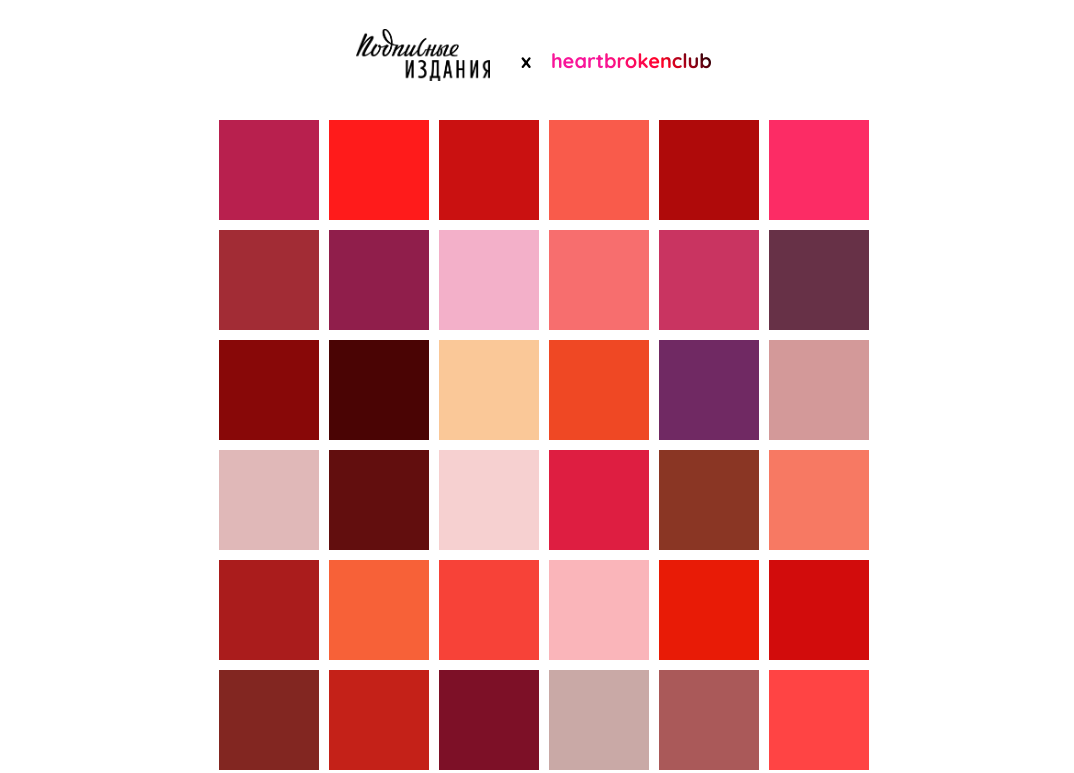
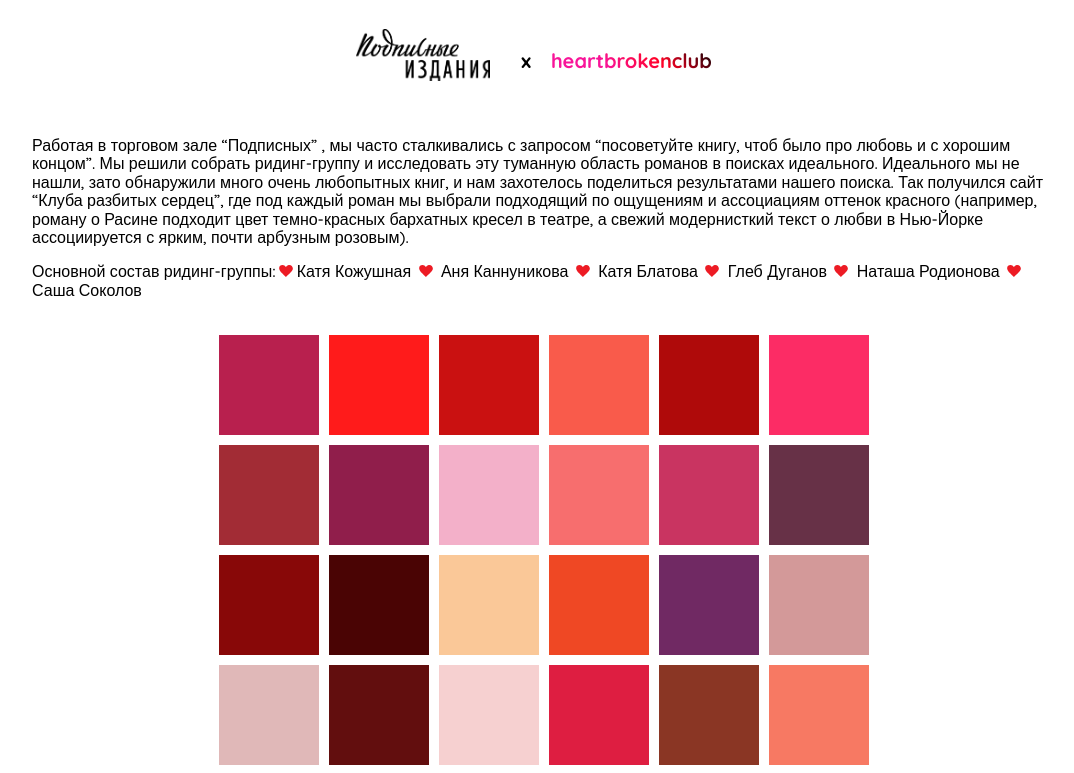
Before and after one commit to lizasilent/heartbrokenclub, a React (Create React App) app: page / in a window 1280 px wide. Shown: the top 773 px of the page, without its empty margins (96-1170 px from the left). Built offline with nearby package versions, Linux system fonts and the light colour scheme; a web font is replaced by a local one.

Commit message:
images fix

```diff
--- a/package.json
+++ b/package.json
@@ -13,7 +13,7 @@
     "web-vitals": "^1.1.2"
   },
   "scripts": {
-    "start": "react-scripts start",
+    "start": "react-scripts --openssl-legacy-provider start",
     "build": "react-scripts build",
     "test": "react-scripts test",
     "eject": "react-scripts eject"
--- a/src/components/Main.css
+++ b/src/components/Main.css
@@ -7,6 +7,13 @@
   min-height: 120px;
   align-items: center;
   justify-content: space-between;
+}
+
+.main__text{
+  font-family: "Quicksand", sans-serif;
+  font-size: 16px;
+ text-align: left;
+ padding-bottom: 20px;
 }
 
 .wrapper {
--- a/src/components/Main.js
+++ b/src/components/Main.js
@@ -2,9 +2,32 @@ import "./Main.css";
 import React from "react";
 
 function Main({ popupActive, cards }) {
-
   return (
     <main className="main">
+      <div className="main__text">
+        <p>
+          Работая в торговом зале “Подписных” , мы часто сталкивались с запросом
+          “посоветуйте книгу, чтоб было про любовь и с хорошим концом”. Мы
+          решили собрать ридинг-группу и исследовать эту туманную область
+          романов в поисках идеального. Идеального мы не нашли, зато обнаружили
+          много очень любопытных книг, и нам захотелось поделиться результатами
+          нашего поиска. Так получился сайт “Клуба разбитых сердец”, где под
+          каждый роман мы выбрали подходящий по ощущениям и ассоциациям оттенок
+          красного (например, роману о Расине подходит цвет темно-красных
+          бархатных кресел в театре, а свежий модернисткий текст о любви в
+          Нью-Йорке ассоциируется с ярким, почти арбузным розовым).
+        </p>
+        <p>
+          Основной состав ридинг-группы:
+          <span className="popup__logo"></span>Катя Кожушная{" "}
+          <span className="popup__logo"></span> Аня Каннуникова{" "}
+          <span className="popup__logo"></span> Катя Блатова{" "}
+          <span className="popup__logo"></span> Глеб Дуганов{" "}
+          <span className="popup__logo"></span> Наташа Родионова{" "}
+          <span className="popup__logo"></span> Саша Соколов
+        </p>
+      </div>
+
       <ul className="wrapper">
         {cards.map((card) => (
           <li
--- a/src/initials/initial.js
+++ b/src/initials/initial.js
@@ -1,8 +1,7 @@
 const initialCards = [
   {
     id: 1,
-
-    image: "https://www.podpisnie.ru/upload/iblock/9f7/oy8lqh4epa4bn4j7cdhrflnqvna0onpk.jpg",
+    image: "https://www.podpisnie.ru/upload/resize_cache/iblock/ed1/1262_575_1/ruaauopr2h8d3bo34tjdr303s17bllal.jpg",
     book: "Девушка на качелях",
     author: "Ричард Адамс",
     link: "https://www.podpisnie.ru/books/devushka-na-kachelyakh/",
@@ -11,7 +10,7 @@ const initialCards = [
   },
   {
     id: 2,
-    image:"https://www.podpisnie.ru/upload/iblock/b9a/p4koe82dbgfb8vwtu45jta1m7xnlha5d.jpg",
+    image:"https://www.podpisnie.ru/upload/resize_cache/iblock/41b/1262_575_1/42orml3x9r5iicmxe6wvi3hvdzvxoy64.jpg",
     book: "Волхв",
     author: "Джон Фаулз",
     link: "https://www.podpisnie.ru/books/volkhv-s-ill/",
@@ -21,7 +20,7 @@ const initialCards = [
 
   {
     id: 3,
-    image:"https://www.podpisnie.ru/upload/iblock/099/mpsir0a413ajxbufdwpymux58s491uyg.jpg",
+    image:"https://www.podpisnie.ru/upload/resize_cache/iblock/f7b/1262_575_1/2miupdl92d8fbzt15zmw5limyl4ovga0.jpg",
     book: "Последняя любовь в Константинополе",
     author: "Милорад Павич",
     link: "https://www.podpisnie.ru/books/poslednyaya-lyubov-v-konstantinopole/",
@@ -31,7 +30,7 @@ const initialCards = [
 
   {
     id: 4,
-    image:"https://www.podpisnie.ru/upload/iblock/650/d2gnw479xm1vlbyx1zb875vde9hdgq70.jpg",
+    image:"https://www.podpisnie.ru/upload/resize_cache/iblock/b57/1262_575_1/4jupwqhbbqjg7d6zj86dch8jovr9u7e5.jpg",
     book: "Дьявол во плоти",
     author: "Реймон Родиге",
     link: "https://www.podpisnie.ru/books/dyavol-vo-ploti/",
@@ -41,7 +40,7 @@ const initialCards = [
 
   {
     id: 5,
-    image:"https://www.podpisnie.ru/upload/iblock/391/326ly2uv35dzhyhr19nq02f3ksce5l1w.jpg",
+    image:"https://www.podpisnie.ru/upload/resize_cache/iblock/33e/1262_575_1/vpkabzred1ryvcuz8hy9znxutxuugf2t.jpg",
     book: "Zoo, или письма о нелюбви",
     author: "Виктор Шкловский",
     link: "https://www.podpisnie.ru/books/sobranie-sochineniy-tom-2-biografiya/",
@@ -51,7 +50,7 @@ const initialCards = [
 
   {
     id: 6,
-    image:"https://www.podpisnie.ru/upload/iblock/d94/8ebz82zph46iqz2x2g111krk0o2yu7ls.jpg",
+    image:"https://www.podpisnie.ru/upload/resize_cache/iblock/99f/1262_575_1/nhhajpupnkvwgbty6nfstfj2avo2l9ed.jpg",
     book: "Современная любовь",
     author: "Констанс де Жонг",
     link: "https://www.podpisnie.ru/books/sovremennaya-lyubov/",
@@ -61,7 +60,7 @@ const initialCards = [
 
   {
     id: 7,
-    image:"https://www.podpisnie.ru/upload/iblock/780/hkzerpokibfhwbgrghun5zh57w05skvq.jpg",
+    image:"https://www.podpisnie.ru/upload/iblock/450/s419kaxn17vzyhtmfpsylkkije9qjgqs.jpg",
     book: "Тит Беренику не любил",
     author: "Натали Азуле",
     link: "https://www.podpisnie.ru/books/tit-bereniku-ne-lyubil/",
@@ -71,7 +70,7 @@ const initialCards = [
 
   {
     id: 8,
-    image:"https://www.podpisnie.ru/upload/iblock/b5e/s7tok5ww0ughgzs4es5qbvzdheo9tz4w.jpg",
+    image:"https://www.podpisnie.ru/upload/resize_cache/iblock/db3/1262_575_1/201bbzb652f7jgwtfxpojy5n10sha123.jpg",
     book: "Ольга",
     author: "Бернхард Шлинк",
     link: "https://www.podpisnie.ru/books/ol-ga-myagk-obl/",
@@ -81,7 +80,7 @@ const initialCards = [
 
   {
     id: 9,
-    image:"https://www.podpisnie.ru/upload/iblock/0c3/sxs5y5z85zimdtzi6l94668nthr6n4s3.jpg",
+    image:"https://www.podpisnie.ru/upload/resize_cache/iblock/f02/1262_575_1/bclz404511dkqmql6gqoxn7ie2anwe6i.jpg",
     book: "Обладать",
     author: "Антония Байет",
     link: "https://www.podpisnie.ru/books/obladat/",
@@ -91,7 +90,7 @@ const initialCards = [
 
   {
     id: 10,
-    image:"https://www.podpisnie.ru/upload/iblock/fd6/ftdthf695w8w3ntqkytrzp3nae4etfn2.jpg",
+    image:"https://www.podpisnie.ru/upload/iblock/3f6/vm3k3d83389t5vc4ekp7thitcw2uk3uw.jpg",
     book: "Души",
     author: "Рои Хен",
     link: "https://www.podpisnie.ru/books/fantom-dushi/",
@@ -101,7 +100,7 @@ const initialCards = [
 
   {
     id: 11,
-    image:"https://www.podpisnie.ru/upload/iblock/469/2d8rk4o65l26z8dq56rd1r1t1l4lrb8l.jpg",
+    image:"https://www.podpisnie.ru/upload/resize_cache/iblock/fbe/1262_575_1/vmg44oiluknvby2o9l2pa5lh7hq061qs.jpg",
     book: "Музей современной любви",
     author: "Хизер Роуз",
     link: "https://www.podpisnie.ru/books/muzey-sovremennoy-lyubvi/",
@@ -111,7 +110,7 @@ const initialCards = [
 
   {
     id: 12,
-    image:"https://www.podpisnie.ru/upload/iblock/f57/phgldifol1ygfuj400cwzuv355gfctex.jpg",
+    image:"https://www.podpisnie.ru/upload/resize_cache/iblock/842/1262_575_1/6638fi89d1cw1e5bsbi0sezk4ylp5d7v.jpg",
     book: "Женщина на кресте",
     author: "Анна Мар",
     link: "https://www.podpisnie.ru/books/zhenshchina-na-kreste/",
@@ -121,7 +120,7 @@ const initialCards = [
 
   {
     id: 13,
-    image:"https://www.podpisnie.ru/upload/iblock/68b/bwo3862c28ya2g8kyr8medyvrbqxyfj0.jpg",
+    image:"https://www.podpisnie.ru/upload/resize_cache/iblock/a76/1262_575_1/mldr27bt6uih0ybjt68uz52w9ape64ao.jpg",
     book: "Грех",
     author: "Паскуале Феста-Кампаниле",
     link: "https://www.podpisnie.ru/books/grekh-7/",
@@ -141,7 +140,7 @@ const initialCards = [
 
   {
     id: 15,
-    image:"https://www.podpisnie.ru/upload/iblock/5a8/tv0mowsg1780oxrsu1ntiim4qd5jj4fr.jpg",
+    image:"https://www.podpisnie.ru/upload/resize_cache/iblock/fe6/1262_575_1/q292c47pk5a4qxtmcb9mrv3kr6kthgbp.jpg",
     book: "Пена дней",
     author: "Борис Виан",
     link: "https://www.podpisnie.ru/books/pena-dney-i-drugie-istorii/",
@@ -170,7 +169,7 @@ const initialCards = [
 
   {
     id: 18,
-    image:"https://www.podpisnie.ru/upload/iblock/30e/3rwtj3e5m2mipxiruosn1iiglwnmw3qw.jpg",
+    image:"https://www.podpisnie.ru/upload/resize_cache/iblock/4bf/1262_575_1/wlecj33r5ndy1scf17zlnn4g02njn82q.jpg",
     book: "Домик в Оллингтоне",
     author: "Энтони Троллоп",
     link: "https://www.podpisnie.ru/books/domik-v-ollingtone/",
@@ -180,7 +179,7 @@ const initialCards = [
 
   {
     id: 19,
-    image:"https://www.podpisnie.ru/upload/iblock/37b/talb3axx5rs5t031olui67a9o1v3v8fr.jpg",
+    image:"https://www.podpisnie.ru/upload/resize_cache/iblock/bdb/1262_575_1/b30tmfunqbuau1tuw6gc97t8nw7ge4eb.jpg",
     book: "Исповедь глупца",
     author: "Август Стринберг",
     link: "https://www.podpisnie.ru/books/ispoved-gluptsa/",
@@ -190,7 +189,7 @@ const initialCards = [
 
   {
     id: 20,
-    image:"https://www.podpisnie.ru/upload/iblock/21f/mdic0kv8ift59buvy4f1tm1qew8vljbd.jpg",
+    image:"https://www.podpisnie.ru/upload/resize_cache/iblock/00f/1262_575_1/kbcbjb9vusv9tdx3lskp4kd4o3wzg0u9.jpg",
     book: "Вечер у Клэр",
     author: "Гайто Газданов",
     link: "https://www.podpisnie.ru/books/vecher-u-kler/",
@@ -200,7 +199,7 @@ const initialCards = [
 
   {
     id: 21,
-    image:"https://www.podpisnie.ru/upload/iblock/124/qxaf5y5ad9ziomip6oa5pxnb5e1kqxou.jpg",
+    image:"https://www.podpisnie.ru/upload/resize_cache/iblock/ccc/1262_575_1/rc3b68s1x2wgjvhqglikoccc25o61zom.jpg",
     book: "Письмовник",
     author: "Михаил Шишкин",
     link: "https://www.podpisnie.ru/books/pis-movnik-prem-bol-shaya-kniga/",
@@ -210,7 +209,7 @@ const initialCards = [
 
   {
     id: 22,
-    image:"https://www.podpisnie.ru/upload/iblock/ad3/2csfee8qrtb49zy1a99lar7e44t4waga.jpg",
+    image:"https://www.podpisnie.ru/upload/resize_cache/iblock/05a/1262_575_1/izf1oy9xpnqshlxp333v3a07nb23kep8.jpg",
     book: "Мосты округа Мэдисон",
     author: "Роберт Уоллер",
     link: "https://www.podpisnie.ru/books/mosty-okruga-medison-roman-2/",
@@ -220,17 +219,17 @@ const initialCards = [
 
   {
     id: 23,
-    image:"https://www.podpisnie.ru/upload/iblock/cba/mpwpxhvtngs35t2qvm7r6c0cmpcl6zaz.jpg",
+    image:"https://www.podpisnie.ru/upload/resize_cache/iblock/0e4/1262_575_1/o66zync0z5jhc7zbjfx8jw5xgnx7ikx4.jpg",
     book: "Али и Нино",
     author: "Курбан Саид",
-    link: "https://www.podpisnie.ru/books/ali-i-nino-kinooblozhka-myagk-obl/",
+    link: "https://www.podpisnie.ru/books/ali-i-nino-kinooblozhka-myagk-obl-2/",
     text: "Классика азербайджанской литературы! Исторический роман о любви мусульманина и христианки на фоне громких событий начала XX века. Столкновение культур, переплетение Востока и Запада, яркие описания Азербайджана, Грузии, Дагестана и вечные вопросы о любви — как между людьми, так и к родине. Главной загадкой романа остается вопрос об авторстве, ведь доподлинно неизвестно, кто скрывается под именем Курбана Саида. Однако же установлено, что у главных героев романа были реальные прототипы.",
     color: "#8A3624",
   },
 
   {
     id: 24,
-    image:"https://www.podpisnie.ru/upload/iblock/d24/nd0lcg7wumknd8235cztliewxuq48p26.jpg",
+    image:"https://www.podpisnie.ru/upload/resize_cache/iblock/281/1262_575_1/8l2zxqgxul2mjmcmnagyf81n3wfz9ckv.jpg",
     book: "Повесть о Сонечке",
     author: "Марина Цветаева",
     link: "https://www.podpisnie.ru/books/povest-o-sonechke-nov-obl/",
@@ -240,7 +239,7 @@ const initialCards = [
 
   {
     id: 25,
-    image:"https://www.podpisnie.ru/upload/iblock/f56/oxt15vbzzjuu1xs1dv48gz1ia66f2eg8.jpg",
+    image:"https://www.podpisnie.ru/upload/resize_cache/iblock/f8c/1262_575_1/c2ahdari1z2uap3f7cferlklhl3am84k.jpg",
     book: "Возможности любовного романа",
     author: "Немец Ян",
     link: "https://www.podpisnie.ru/books/vozmozhnosti-lyubovnogo-romana/",
@@ -250,7 +249,7 @@ const initialCards = [
 
   {
     id: 26,
-    image:"https://www.podpisnie.ru/upload/iblock/ee5/0fa3w9j2vc7nwb3sp8pualpre9dhmi5a.jpg",
+    image:"https://www.podpisnie.ru/upload/resize_cache/iblock/e04/1262_575_1/3t0ncay3brrcy3wzn9x24adr82snskct.jpg",
     book: "Мемуары гейши",
     author: "Артур Голден",
     link: "https://www.podpisnie.ru/books/memuary-geyshi-2/",
@@ -260,7 +259,7 @@ const initialCards = [
 
   {
     id: 27,
-    image:"https://www.podpisnie.ru/upload/iblock/686/a0ilsw7mcg5v2z0p4826bx3tgw5884zy.jpg",
+    image:"https://www.podpisnie.ru/upload/resize_cache/iblock/686/1262_575_1/a0ilsw7mcg5v2z0p4826bx3tgw5884zy.jpg",
     book: "Время сердца",
     author: "Пауль Целан, Ингебор Бахман",
     link: "https://www.podpisnie.ru/books/vremya-serdtsa-perepiska-ingeborg-bahman-i-paulya-tselana/",
@@ -270,7 +269,7 @@ const initialCards = [
 
   {
     id: 28,
-    image:"https://www.podpisnie.ru/upload/iblock/652/faeyna1z44ck14i9ew2r6uj49kn66rhl.jpg",
+    image:"https://www.podpisnie.ru/upload/resize_cache/iblock/ec9/1262_575_1/uncbcte5r56nu0ue5ck5ejl62aivtxve.jpg",
     book: "Страдания юного Вертера",
     author: "Иоганн Вольфганг Гете",
     link: "https://www.podpisnie.ru/books/stradaniya-yunogo-vertera-per-eyvadisa/",
@@ -280,7 +279,7 @@ const initialCards = [
 
   {
     id: 29,
-    image:"https://www.podpisnie.ru/upload/iblock/04f/zfgz5iy0ybvsh0suk33lfm57kkv9b1xj.jpg",
+    image:"https://www.podpisnie.ru/upload/resize_cache/iblock/ddf/1262_575_1/2tp0s9rs846muj3fxzansm4zcnzz7zyk.jpg",
     book: "Любовник леди Чаттерли",
     author: "Дэвид Герберт Лоуренс",
     link: "https://www.podpisnie.ru/books/lyubovnik-ledi-chatterli/",
@@ -290,7 +289,7 @@ const initialCards = [
 
   {
     id: 30,
-    image:"https://www.podpisnie.ru/upload/iblock/2ec/hvw8fiioltnezqdirkqelbv8rd8zn12y.jpg",
+    image:"https://www.podpisnie.ru/upload/resize_cache/iblock/778/1262_575_1/0zknithv11uzqz41dxvcmo4xqs78ggiy.jpg",
     book: "Светила",
     author: "Элеонор Каттон",
     link: "https://www.podpisnie.ru/books/svetila/",
@@ -300,7 +299,7 @@ const initialCards = [
 
   {
     id: 31,
-    image:"https://www.podpisnie.ru/upload/iblock/ff9/g06we8p3zxhzmlshrnlxlx53ehqfvhvl.jpg",
+    image:"https://www.podpisnie.ru/upload/resize_cache/iblock/b8d/1262_575_1/lnmciw34r1xg9jqrbij2eu3kg2tg1epz.jpg",
     book: "Порочная страсть",
     author: "Колин Маккалоу",
     link: "https://www.podpisnie.ru/books/porochnaya-strast/",
@@ -320,7 +319,7 @@ const initialCards = [
 
   {
     id: 33,
-    image:"https://www.podpisnie.ru/upload/iblock/ed9/pyeo6zbv42fr6tqrormyuh11be981x3a.jpg",
+    image:"https://www.podpisnie.ru/upload/resize_cache/iblock/695/1262_575_1/vng8q3ya4uxmvq6o83dx746c53avia6a.jpg",
     book: "Грозовой перевал",
     author: "Эмили Бронте",
     link: "https://www.podpisnie.ru/books/grozovoy-pereval-16/",
@@ -330,7 +329,7 @@ const initialCards = [
 
   {
     id: 34,
-    image:"https://www.podpisnie.ru/upload/iblock/ab3/7j8cso1s2ka0iiyj9u1w2gndw44mjv23.jpg",
+    image:"https://www.podpisnie.ru/upload/resize_cache/iblock/cb5/1262_575_1/bu415qgpt0pv6qnexfgwxqv6ylias7cz.jpg",
     book: "Доктор Живаго",
     author: "Борис Пастернак",
     link: "https://www.podpisnie.ru/books/doktor-zhivago-18/",
@@ -340,7 +339,7 @@ const initialCards = [
 
   {
     id: 35,
-    image:"https://www.podpisnie.ru/upload/iblock/3ae/o7otkh84uc3g57l6txp4y0qu9anqlnks.jpg",
+    image:"https://www.podpisnie.ru/upload/resize_cache/iblock/5d6/1262_575_1/v28vsi59sxcn7mgnml2ajyhmwjn021ee.jpg",
     book: "Венок ангелов",
     author: "Гертруд фон Лефорт",
     link: "https://www.podpisnie.ru/books/venok-angelov/",
@@ -350,7 +349,7 @@ const initialCards = [
 
   {
     id: 36,
-    image:"https://www.podpisnie.ru/upload/iblock/4ea/8gwggpqcn8hzeswd91dbj5s4m3nz1c91.jpg",
+    image:"https://www.podpisnie.ru/upload/resize_cache/iblock/113/1262_575_1/3l7snn60rppsxntvixubtq7h4t8e0pq4.jpg",
     book: "История одного супружества",
     author: "Эндрю Шон",
     link: "https://www.podpisnie.ru/books/istoriya-odnogo-supruzhestva/",
```
Also changed, not shown: 1 other file (tests, documents, lock files or other folders).
